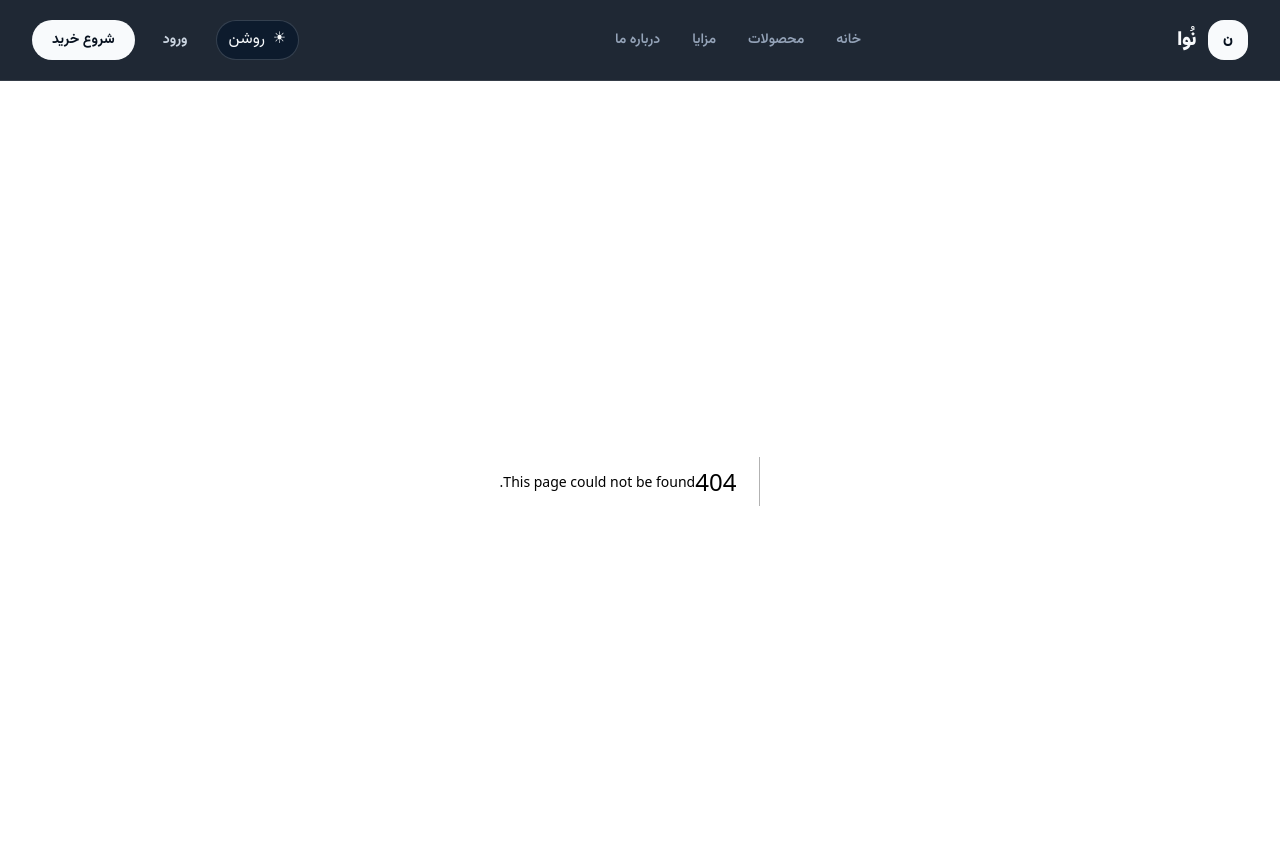
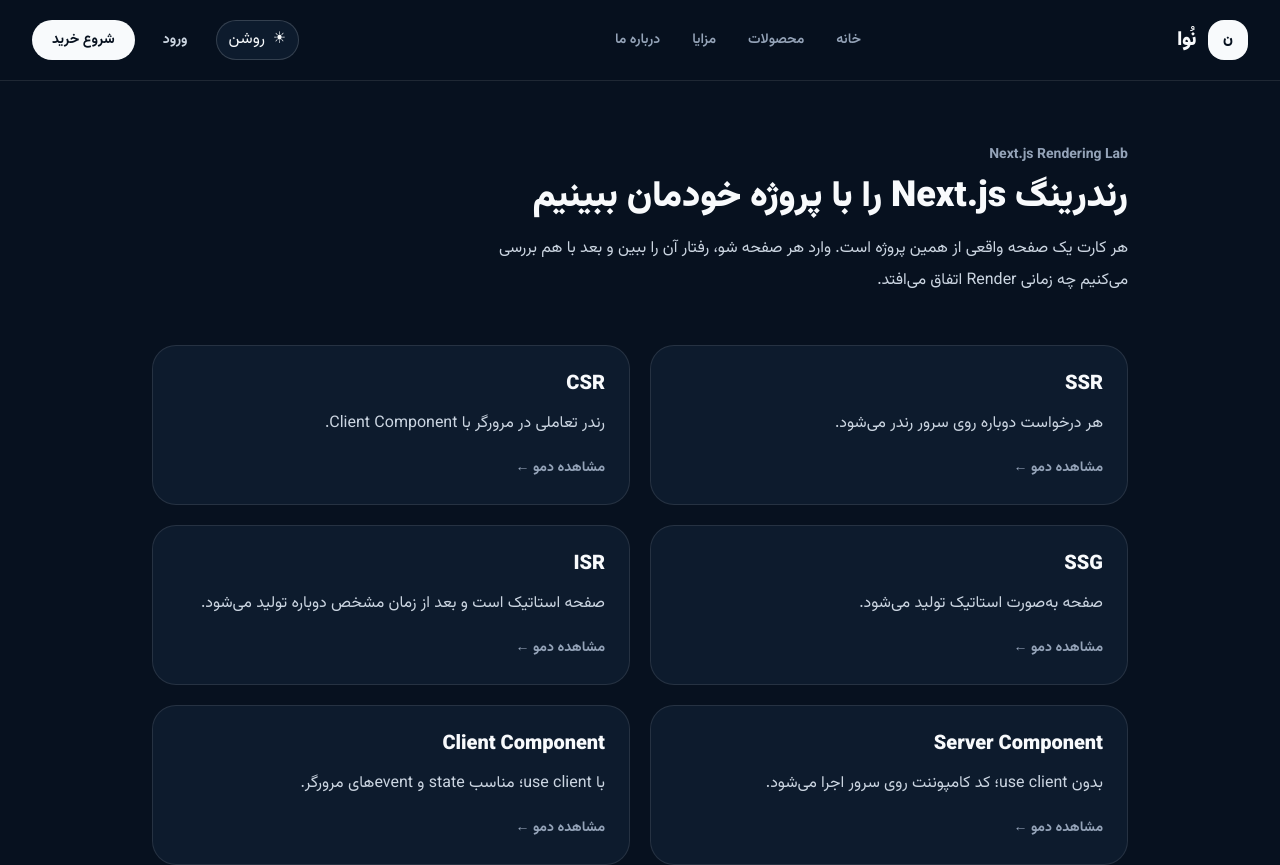
Before and after one commit to rouzbehtondkar/nextjs, a Next.js app: page /next-lab in a window 1280 px wide. Before the commit this address had no page. Shown: the top 865 px of the page. Built offline with nearby package versions, Linux system fonts and the light colour scheme.

Commit message:
feat: add Next.js rendering lab

```diff
--- /dev/null
+++ b/app/next-lab/page.tsx
@@ -0,0 +1,34 @@
+import Link from "next/link";
+
+const topics = [
+  ["SSR", "/next-lab/ssr", "هر درخواست دوباره روی سرور رندر می‌شود."],
+  ["CSR", "/next-lab/csr", "رندر تعاملی در مرورگر با Client Component."],
+  ["SSG", "/next-lab/ssg", "صفحه به‌صورت استاتیک تولید می‌شود."],
+  ["ISR", "/next-lab/isr", "صفحه استاتیک است و بعد از زمان مشخص دوباره تولید می‌شود."],
+  ["Server Component", "/next-lab/server-component", "بدون use client؛ کد کامپوننت روی سرور اجرا می‌شود."],
+  ["Client Component", "/next-lab/client-component", "با use client؛ مناسب state و eventهای مرورگر."],
+] as const;
+
+export default function NextLab() {
+  return (
+    <main className="mx-auto max-w-5xl px-6 py-16">
+      <div className="mb-12">
+        <p className="theme-muted text-sm font-bold">Next.js Rendering Lab</p>
+        <h1 className="theme-text mt-3 text-4xl font-black">رندرینگ Next.js را با پروژه خودمان ببینیم</h1>
+        <p className="theme-muted-strong mt-4 max-w-2xl leading-8">
+          هر کارت یک صفحه واقعی از همین پروژه است. وارد هر صفحه شو، رفتار آن را ببین و بعد با هم بررسی می‌کنیم چه زمانی Render اتفاق می‌افتد.
+        </p>
+      </div>
+
+      <div className="grid gap-5 md:grid-cols-2">
+        {topics.map(([title, href, description]) => (
+          <Link key={href} href={href} className="theme-surface rounded-3xl border p-6 transition hover:-translate-y-1" style={{ borderColor: "var(--border)" }}>
+            <h2 className="theme-text text-xl font-black">{title}</h2>
+            <p className="theme-muted-strong mt-3 leading-7">{description}</p>
+            <span className="theme-muted mt-5 inline-block text-sm font-bold">مشاهده دمو ←</span>
+          </Link>
+        ))}
+      </div>
+    </main>
+  );
+}
```
